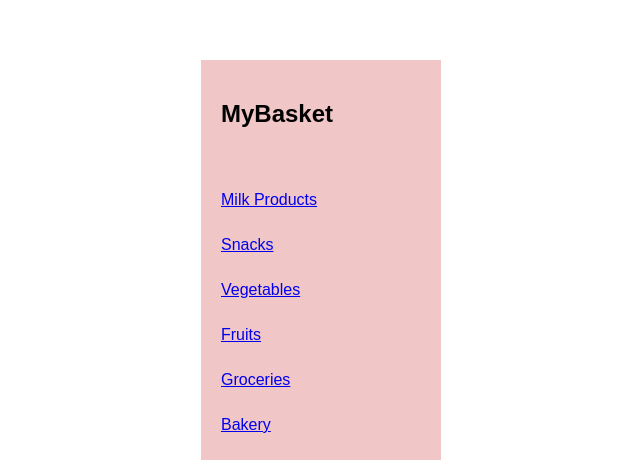
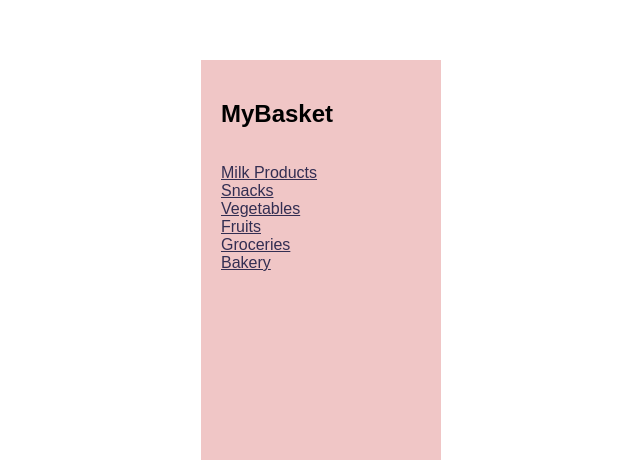
Before and after one commit to thanu-19/mern-shopping-cart, a React (Vite) app in the folder client/: page /sidebar in a window 1280 px wide. Shown: the part 340-800 px from the top of the page, without its empty margins (439-1079 px from the left). Built offline with nearby package versions, Linux system fonts and the light colour scheme; no server answers.

Commit message:
new changed

```diff
--- a/client/src/DashboardPage.css
+++ b/client/src/DashboardPage.css
@@ -34,13 +34,13 @@ html, body {
     padding: 0;
   }
 
-  .sidebar ul li {
+  .sidebar ul li a{
     margin: 27px 0;
     color:#332e52 ;
     cursor: pointer;
   }
 
-  .sidebar ul li:hover {
+  .sidebar ul li a:hover {
     font-weight: bold;
     text-decoration: none;
     color:#221d3d ;
```
